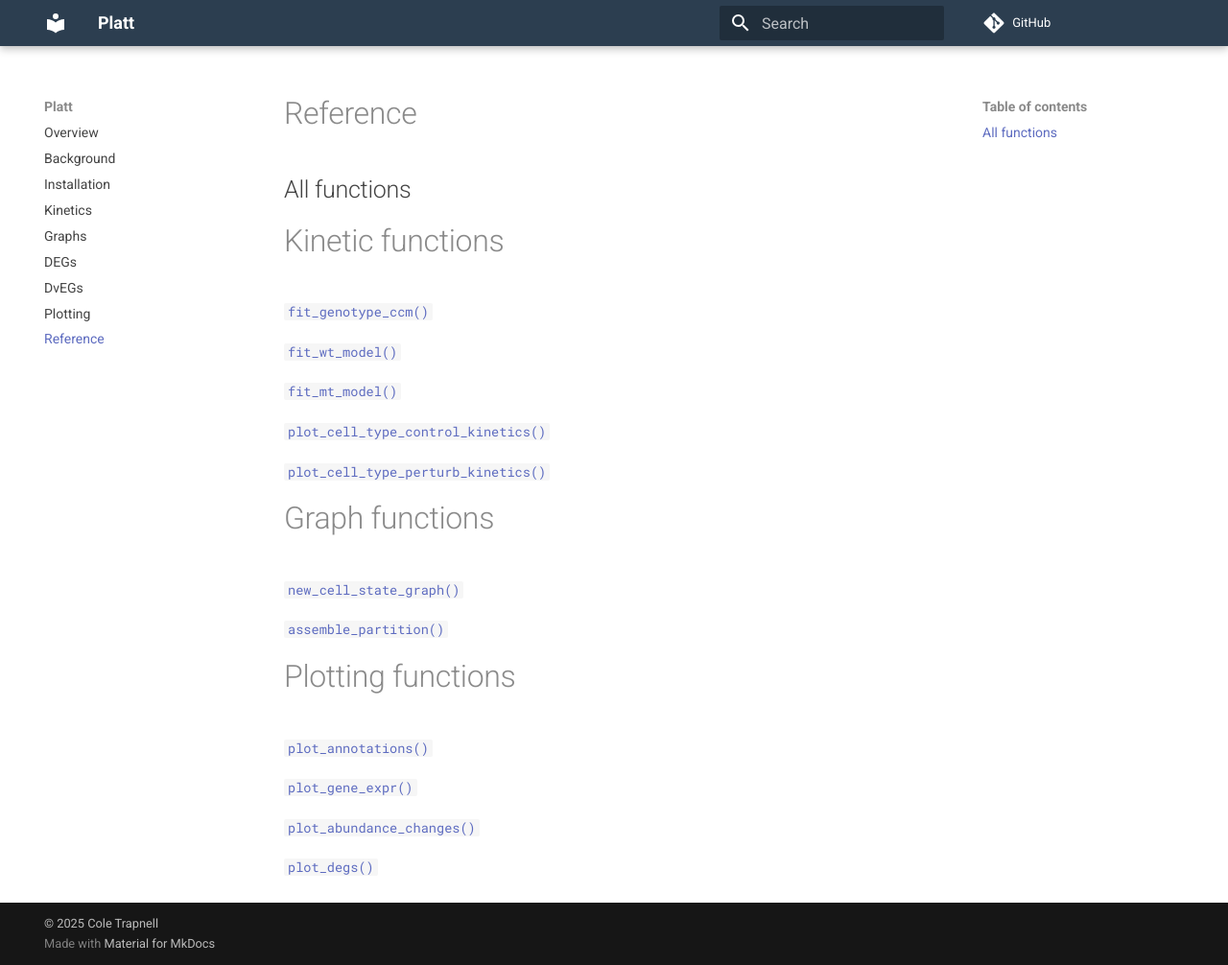
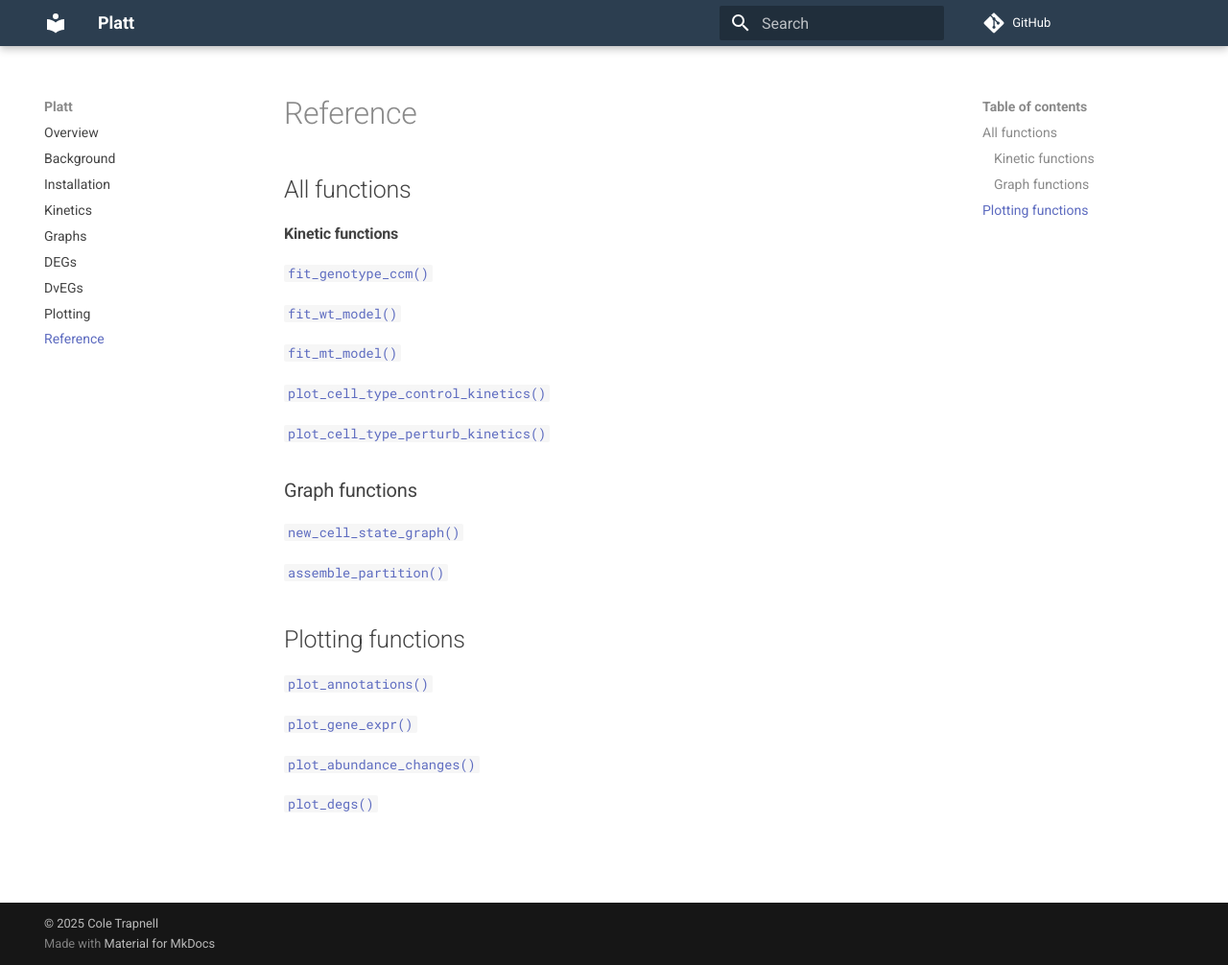
Before and after one commit to cole-trapnell-lab/platt, an MkDocs documentation site: the page built from docs/reference.md, in a window 1280 px wide and 1006 px high. Shown: the whole window at 96% size. Built offline with MkDocs 1.6.1 and Material for MkDocs 9.7.7, drawn with Linux system fonts in a browser that asks for light colours; comment, search, counter and statistics services are not loaded.

```diff
--- a/docs/reference.md
+++ b/docs/reference.md
@@ -4,7 +4,7 @@ Reference
 All functions
 -------------------------------
 
-# Kinetic functions
+#### Kinetic functions
 
 [`fit_genotype_ccm()`](fit_genotype_ccm)
 
@@ -16,13 +16,13 @@ All functions
 
 [`plot_cell_type_perturb_kinetics()`](plot_cell_type_perturb_kinetics)
 
-# Graph functions
+### Graph functions
 
 [`new_cell_state_graph()`](new_cell_state_graph)
 
 [`assemble_partition()`](assemble_partition)
 
-# Plotting functions
+## Plotting functions
 
 [`plot_annotations()`](plot_annotations)
 
```
